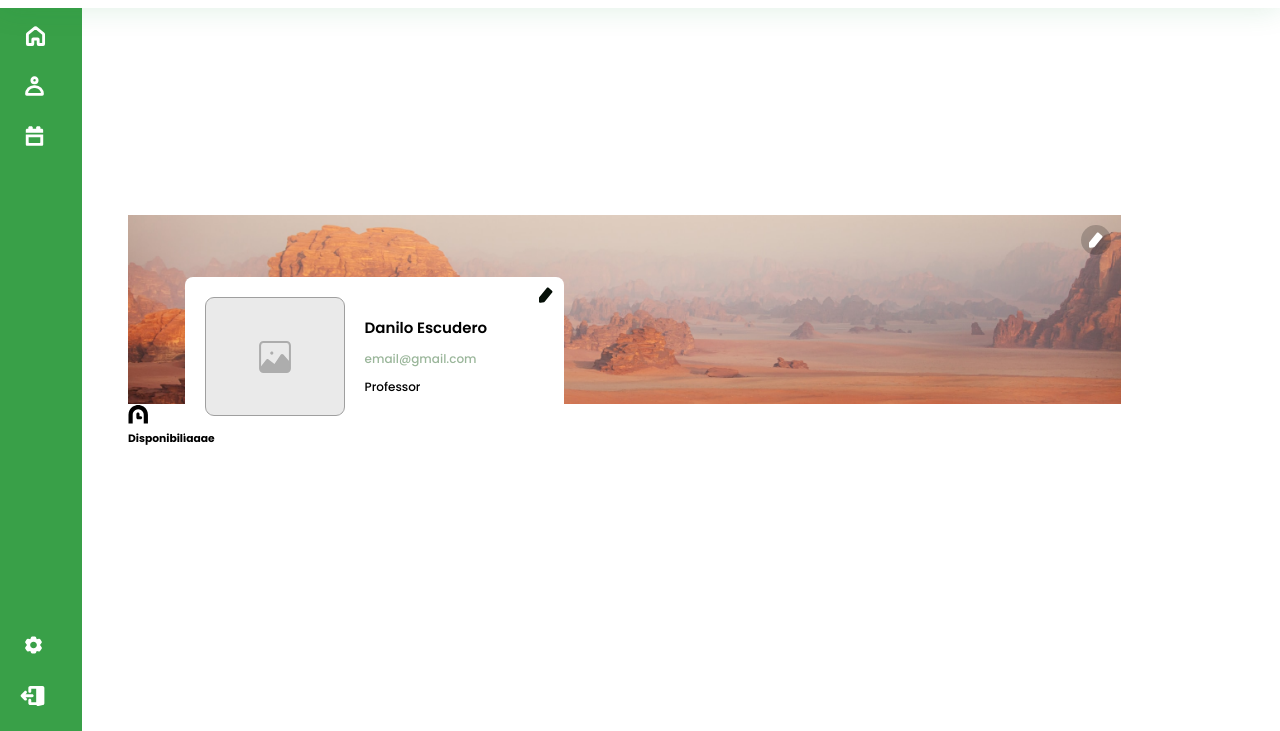
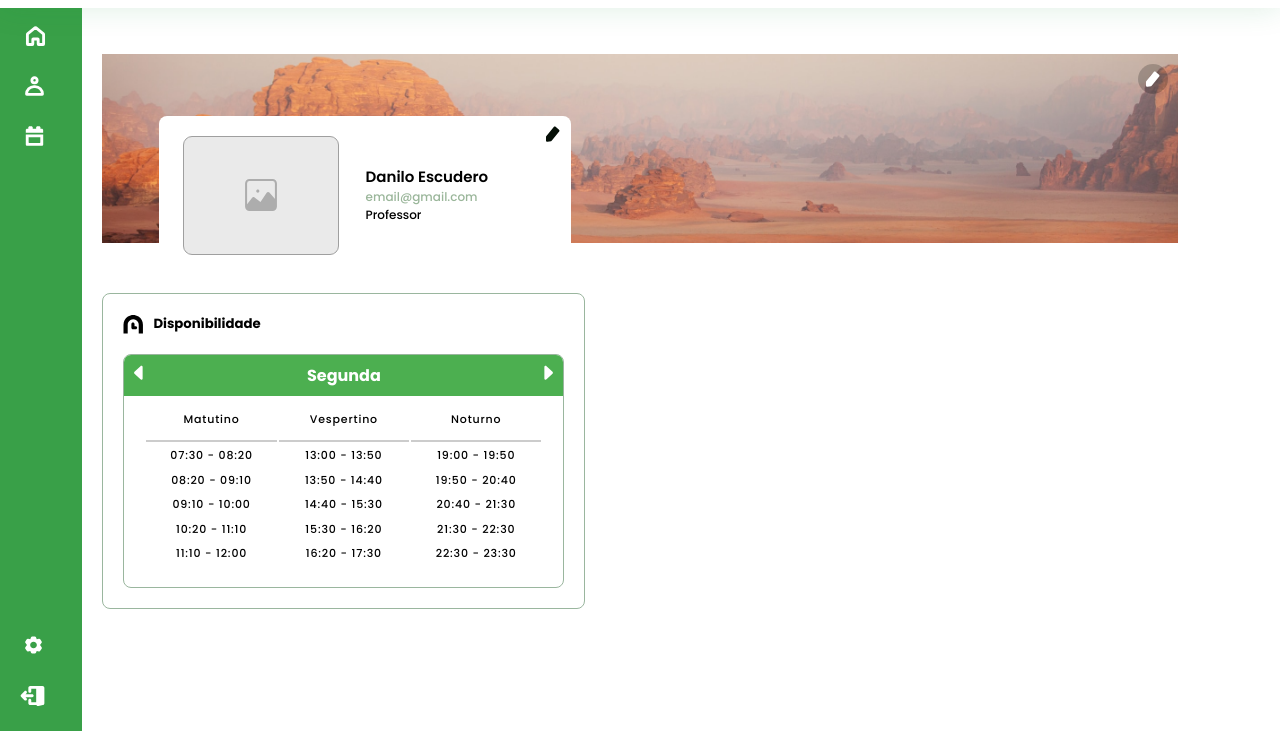
Before and after one commit to soouzaana/PerfilProfessor, a plain HTML site: page index.html in a window 1280 px wide. Shown: the part 69-800 px from the top of the page. Drawn offline with Linux system fonts and the light colour scheme.

Commit message:
disponibilidade

```diff
--- a/index.html
+++ b/index.html
@@ -4,7 +4,7 @@
 <head>
   <meta charset="UTF-8">
   <meta name="viewport" content="width=device-width, initial-scale=1.0">
-  <link rel="shortcut icon" href="assets/favicon.ico">
+  <link rel="shortcut icon" href="assets/outros/favicon.ico">
   <link rel="stylesheet" href="style.css">
   <link rel="preconnect" href="https://fonts.googleapis.com">
   <link rel="preconnect" href="https://fonts.gstatic.com" crossorigin>
@@ -103,10 +103,59 @@
       <!-- Perfil final-->
 
       <div class="outros">
-        <div class="disponibilidade">
-          <img src="/assets/main/Sisgha Icon.svg" alt="icon relogio">
-          <h6>Disponibilidade</h6>
-          <div class="calendario">
+        <div class="calendario">
+          <div class="titulo">
+            <img src="/assets/main/Sisgha Icon.svg" alt="icon relogio">
+            <h5>Disponibilidade</h5>
+          </div>
+          <div class="conteudo">
+            <div class="navegacao">
+              <button class="nav-btn">
+                <img src="/assets/main/Seta-E.svg" alt="seta esquerda">
+              </button>
+              <h4>Segunda</h4>
+              <button class="nav-btn">
+                <img src="/assets/main/Seta_D.svg" alt="seta direita">
+              </button>
+            </div>
+            <div class="content">
+              <table>
+                <thead>
+                  <tr class="periodos">
+                    <th>Matutino</th>
+                    <th>Vespertino</th>
+                    <th>Noturno</th>
+                  </tr>
+                </thead>
+                <tbody>
+                  <tr>
+                    <td>07:30 - 08:20</td>
+                    <td>13:00 - 13:50</td>
+                    <td>19:00 - 19:50</td>
+                  </tr>
+                  <tr>
+                    <td>08:20 - 09:10</td>
+                    <td>13:50 - 14:40</td>
+                    <td>19:50 - 20:40</td>
+                  </tr>
+                  <tr>
+                    <td>09:10 - 10:00</td>
+                    <td>14:40 - 15:30</td>
+                    <td>20:40 - 21:30</td>
+                  </tr>
+                  <tr>
+                    <td>10:20 - 11:10</td>
+                    <td>15:30 - 16:20</td>
+                    <td>21:30 - 22:30</td>
+                  </tr>
+                  <tr>
+                    <td>11:10 - 12:00</td>
+                    <td>16:20 - 17:30</td>
+                    <td>22:30 - 23:30</td>
+                  </tr>
+                </tbody>
+              </table>
+            </div>
           </div>
         </div>
         <div class="disciplinas"></div>
--- a/style.css
+++ b/style.css
@@ -1,4 +1,13 @@
 @import url("https://fonts.googleapis.com/css2?family=Poppins:ital,wght@0,100;0,200;0,300;0,400;0,500;0,600;0,700;0,800;0,900;1,100;1,200;1,300;1,400;1,500;1,600;1,700;1,800;1,900&display=swap");
+
+::-webkit-scrollbar {
+  width: 5px;
+}
+
+::-webkit-scrollbar-thumb {
+  background-color: #1bba47;
+  border-radius: 10px;
+}
 
 * {
   margin: 0;
@@ -213,12 +222,12 @@ main {
   align-items: center;
   flex-wrap: wrap;
   transition: padding-left 0.5s;
-  padding: 10%;
+  padding: 8%;
   max-width: 100%;
 }
 
 .container {
-  width: 993px;
+  width: 1120px;
 }
 
 .perfil_professor {
@@ -303,7 +312,6 @@ main {
 .textos {
   display: flex;
   opacity: 1px;
-  gap: 10px;
   justify-content: space-between;
   flex-direction: column;
 }
@@ -324,3 +332,85 @@ main {
 .email {
   color: #9ab69a;
 }
+
+.calendario {
+  margin-top: 50px;
+  width: 100%;
+  max-width: 483px;
+  height: auto;
+  padding: 20px;
+  gap: 25px;
+  border-radius: 8px;
+  border: 1.5px solid #9ab69e;
+  box-sizing: border-box;
+}
+
+.titulo {
+  display: flex;
+}
+
+h5 {
+  text-align: left;
+  color: #000;
+  margin-left: 10px;
+}
+
+.conteudo {
+  margin-top: 20px;
+  border-radius: 8px;
+  border: 1.5px solid #9ab69e;
+  overflow: hidden;
+}
+
+.navegacao {
+  display: flex;
+  align-items: center;
+  justify-content: space-between;
+  background-color: #4caf50;
+  color: #fff;
+}
+
+.nav-btn {
+  color: white;
+  background-color: transparent;
+  border: none;
+  padding: 10px;
+  cursor: pointer;
+}
+
+.content {
+  padding: 0 20px 20px 20px;
+}
+
+table {
+  width: 100%;
+  table-layout: fixed;
+}
+
+.periodos {
+  font-size: 12px;
+  font-weight: 600;
+  line-height: 18px;
+  letter-spacing: 0.075em;
+  text-align: center;
+}
+
+.periodos th {
+  width: 72px;
+  border-bottom: 2px solid #ccc;
+  padding: 10px 50px;
+  padding: 10px; /* Aumenta o padding para evitar que o texto fique muito colado */
+  word-wrap: break-word; /* Quebra palavras longas */
+  overflow: hidden; /* Impede que o conteúdo transborde */
+  text-overflow: ellipsis;
+}
+
+th,
+td {
+  margin-top: 20px;
+  font-size: 11px;
+  font-weight: 500;
+  line-height: 22.5px;
+  letter-spacing: 0.075em;
+  text-align: center;
+}
```
